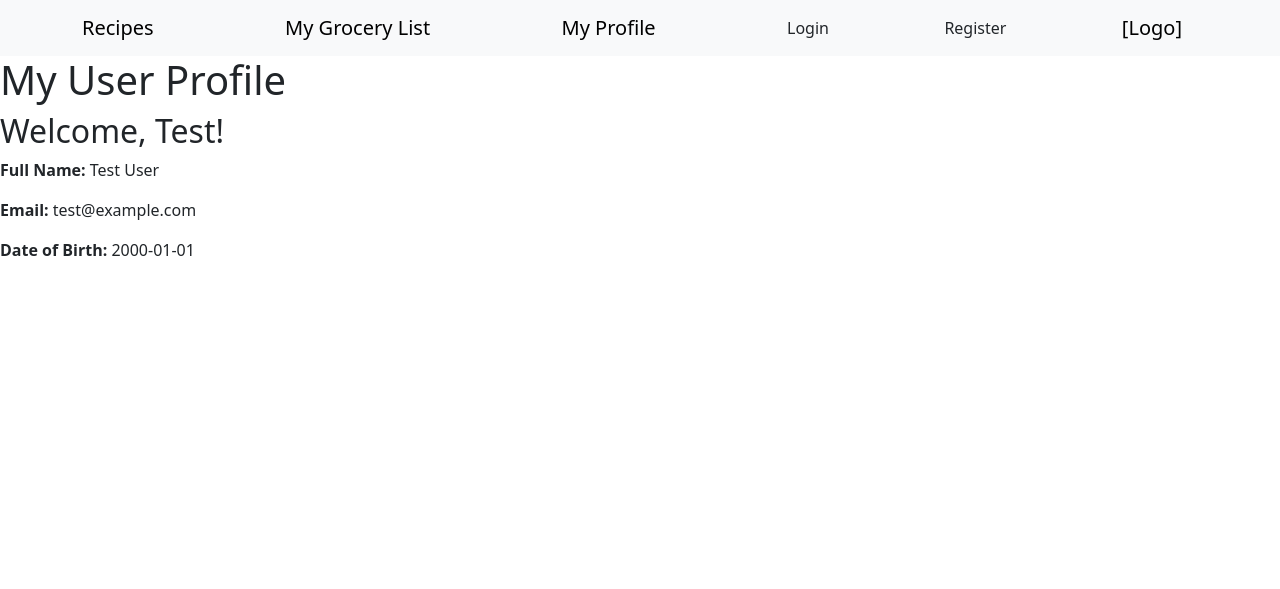
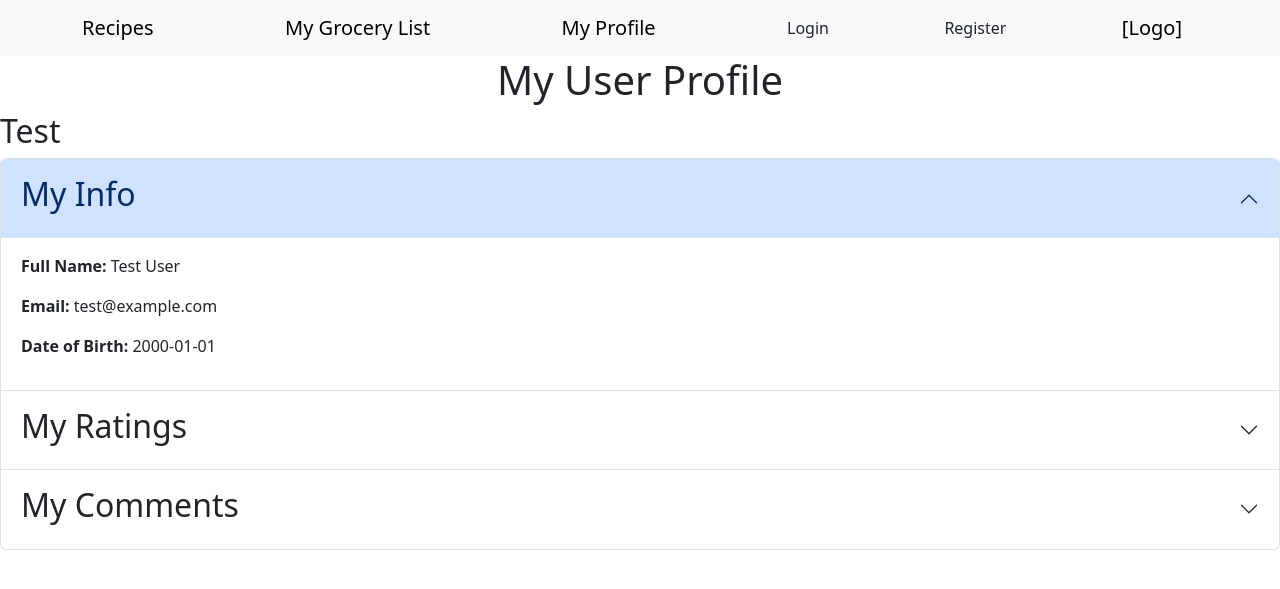
Before and after one commit to lanaiya-legaspi/CMPE131-termproject, a Flask app: template app/templates/user.html in a window 1280 px wide. Shown: the top 589 px of the page. Run offline with Flask 3, Linux system fonts and the light colour scheme; the template is opened without the code that fills it: values that come from a table or form of the project are taken from there, others are empty.

Commit message:
updated use case #10 - View User Profile - added template to add user ratings and comments

```diff
--- a/app/templates/user.html
+++ b/app/templates/user.html
@@ -1,13 +1,52 @@
 {% extends 'base.html' %}
 
 {% block header %}
-  <h1>{% block title %}My User Profile{% endblock %}</h1>
+	<h1 class="text-center">{% block title %}My User Profile{% endblock %}</h1>
+	<link href="https://cdn.jsdelivr.net/npm/bootstrap@5.3.6/dist/css/bootstrap.min.css" rel="stylesheet" integrity="sha384-4Q6Gf2aSP4eDXB8Miphtr37CMZZQ5oXLH2yaXMJ2w8e2ZtHTl7GptT4jmndRuHDT" crossorigin="anonymous">
 {% endblock %}
 
 {% block content %}
-  <h2>Welcome, {{ user.first_name }}!</h2>
 
-  <p><strong>Full Name:</strong> {{ user.first_name }} {{ user.last_name }}</p>
-  <p><strong>Email:</strong> {{ user.email }}</p>
-  <p><strong>Date of Birth:</strong> {{ user.dob }}</p>
+	<h2>{{ user.first_name }}</h2>
+
+<div class="accordion" id="accordionExample">
+  <div class="accordion-item">
+    <h2 class="accordion-header">
+      <button class="accordion-button" type="button" data-bs-toggle="collapse" data-bs-target="#collapseOne" aria-expanded="true" aria-controls="collapseOne">
+        <h2 class="text-center">My Info</h2>
+      </button>
+    </h2>
+    <div id="collapseOne" class="accordion-collapse collapse show" data-bs-parent="#accordionExample">
+      <div class="accordion-body">
+        <strong>Full Name:</strong> {{ user.first_name }} {{ user.last_name }}</p>
+	<strong>Email:</strong> {{ user.email }}</p>
+	<strong>Date of Birth:</strong> {{ user.dob }}</p>
+      </div>
+    </div>
+  </div>
+  <div class="accordion-item">
+    <h2 class="accordion-header">
+      <button class="accordion-button collapsed" type="button" data-bs-toggle="collapse" data-bs-target="#collapseTwo" aria-expanded="false" aria-controls="collapseTwo">
+	<h2 class="text-center">My Ratings</h2>
+      </button>
+    </h2>
+    <div id="collapseTwo" class="accordion-collapse collapse" data-bs-parent="#accordionExample">
+      <div class="accordion-body">
+	<!-- #ENTER RATINGS THAT USER HAS ENTERED -->
+      </div>
+    </div>
+  </div>
+  <div class="accordion-item">
+    <h2 class="accordion-header">
+      <button class="accordion-button collapsed" type="button" data-bs-toggle="collapse" data-bs-target="#collapseThree" aria-expanded="false" aria-controls="collapseThree">
+	<h2 class="text-center">My Comments</h2>
+      </button>
+    </h2>
+    <div id="collapseThree" class="accordion-collapse collapse" data-bs-parent="#accordionExample">
+      <div class="accordion-body">
+	<!-- #ENTER COMMENTS THAT USER HAS ENTERED -->
+      </div>
+    </div>
+  </div>
+</div>
 {% endblock %}
```
